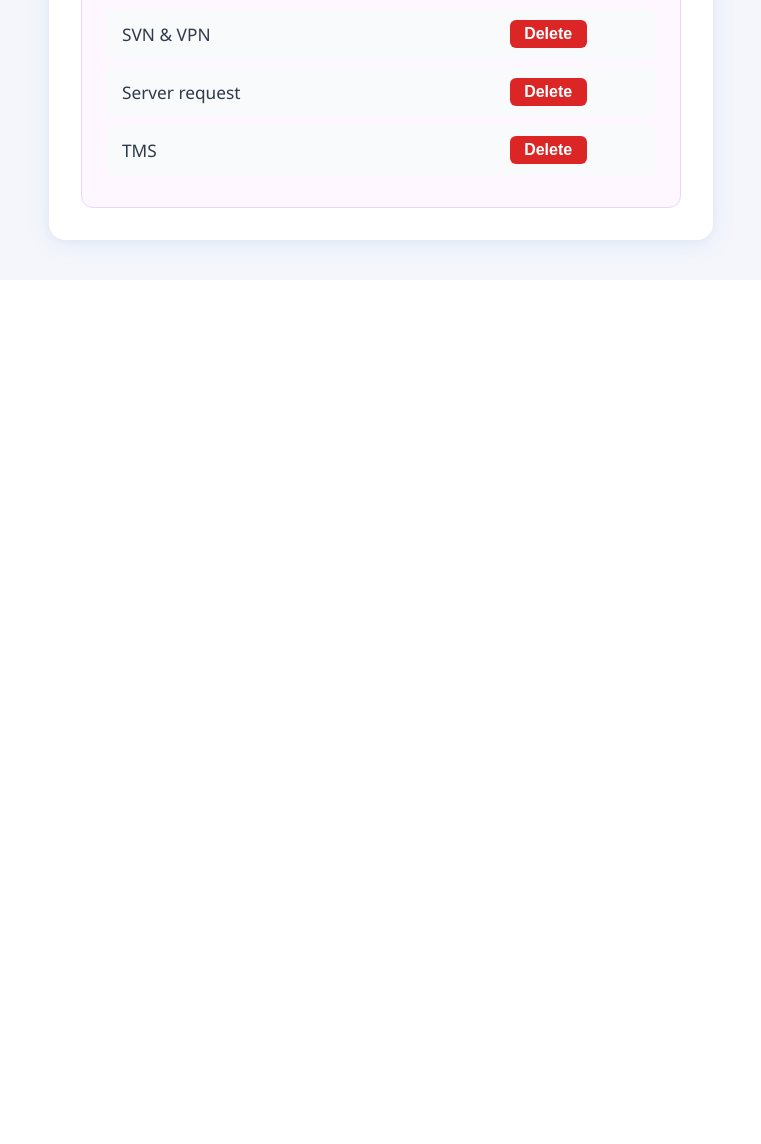
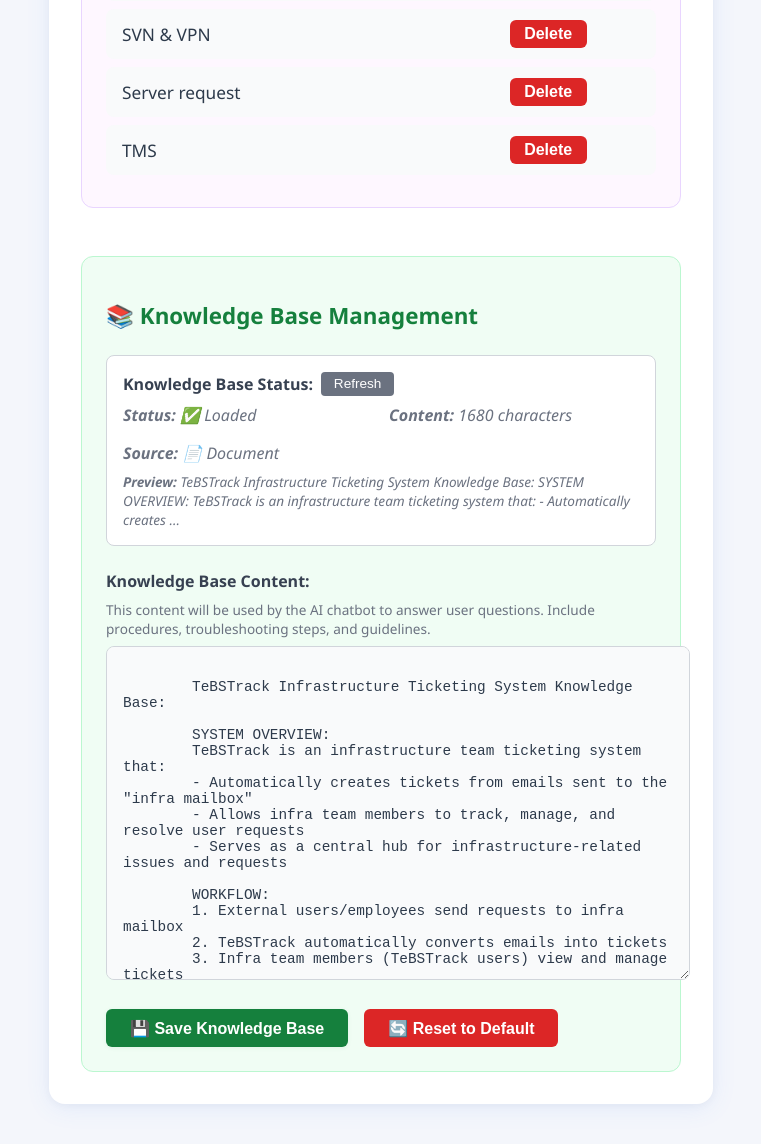
Before and after one commit to farhanhan1/tebstrack, a Flask app: page /settings in a window 1280 px wide. Shown: the part 1025-2169 px from the top of the page, without its empty margins (359-1120 px from the left). Before the commit the page ends 1286 px from the top, so only its background shows below. Run offline with Flask 3, Linux system fonts and the light colour scheme; a user stored in the database is signed in; data comes from the database, SQL or seed files in the repository.

Commit message:
added KT docx as knowledge base for chatbot context

```diff
--- a/app/routes.py
+++ b/app/routes.py
@@ -1257,6 +1257,209 @@ def ai_recommend_template():
         return jsonify({'error': f'Template recommendation failed: {str(e)}'}), 500
 
 
+@main.route('/api/ai/knowledge-status')
+@login_required
+def knowledge_base_status():
+    """Check knowledge base loading status and test integration"""
+    try:
+        from .ai_service import get_ai_service
+        ai_service = get_ai_service()
+
+        status = ai_service.get_knowledge_base_status()
+
+        # Test knowledge base with a sample question
+        test_response = ai_service.test_knowledge_base_integration()
+
+        return jsonify({
+            'success': True,
+            'knowledge_base': status,
+            'test_question': "How do I reset a user's VPN access?",
+            'test_response': test_response
+        })
+
+    except Exception as e:
+        logging.error(f"Error checking knowledge base status: {e}")
+        return jsonify({'error': f'Knowledge base status check failed: {str(e)}'}), 500
+
+
+@main.route('/api/ai/get-knowledge-content')
+@login_required
+def get_knowledge_content():
+    """Get current knowledge base content for editing"""
+    if current_user.role != 'admin':
+        return jsonify({'error': 'Admin access required'}), 403
+
+    try:
+        from .ai_service import get_ai_service
+        ai_service = get_ai_service()
+
+        return jsonify({
+            'success': True,
+            'content': ai_service.knowledge_base or ''
+        })
+
+    except Exception as e:
+        logging.error(f"Error getting knowledge content: {e}")
+        return jsonify({'error': f'Failed to get knowledge content: {str(e)}'}), 500
+
+
+@main.route('/main/update_knowledge_base', methods=['POST'])
+@login_required
+def update_knowledge_base():
+    """Update the knowledge base content"""
+    if current_user.role != 'admin':
+        flash('Admin access required to update knowledge base.', 'error')
+        return redirect(url_for('main.settings'))
+
+    try:
+        knowledge_content = request.form.get('knowledge_base_content', '').strip()
+
+        if not knowledge_content:
+            flash('Knowledge base content cannot be empty.', 'error')
+            return redirect(url_for('main.settings'))
+
+        # Update the AI service knowledge base
+        from .ai_service import get_ai_service
+        ai_service = get_ai_service()
+        ai_service.knowledge_base = knowledge_content
+
+        # Optionally save to file for persistence
+        try:
+            import os
+            kb_file_path = os.path.join('app', 'knowledge', 'custom_knowledge.txt')
+            os.makedirs(os.path.dirname(kb_file_path), exist_ok=True)
+
+            with open(kb_file_path, 'w', encoding='utf-8') as f:
+                f.write(knowledge_content)
+
+            logging.info(f"Knowledge base updated and saved to {kb_file_path}")
+        except Exception as save_error:
+            logging.warning(f"Failed to save knowledge base to file: {save_error}")
+
+        flash('Knowledge base updated successfully! The chatbot will now use the new content.', 'success')
+
+    except Exception as e:
+        logging.error(f"Error updating knowledge base: {e}")
+        flash(f'Failed to update knowledge base: {str(e)}', 'error')
+
+    return redirect(url_for('main.settings'))
+
+
+@main.route('/api/ai/reset-knowledge-base', methods=['POST'])
+@login_required
+def reset_knowledge_base():
+    """Reset knowledge base to default content"""
+    if current_user.role != 'admin':
+        return jsonify({'error': 'Admin access required'}), 403
+
+    try:
+        from .ai_service import get_ai_service
+        ai_service = get_ai_service()
+
+        # Reset to default fallback knowledge
+        default_knowledge = """
+        TeBSTrack Infrastructure Ticketing System Knowledge Base:
+
+        SYSTEM OVERVIEW:
+        TeBSTrack is an infrastructure team ticketing system that:
+        - Automatically creates tickets from emails sent to the "infra mailbox"
+        - Allows infra team members to track, manage, and resolve user requests
+        - Serves as a central hub for infrastructure-related issues and requests
+
+        WORKFLOW:
+        1. External users/employees send requests to infra mailbox
+        2. TeBSTrack automatically converts emails into tickets
+        3. Infra team members (TeBSTrack users) view and manage tickets
+        4. Infra team resolves issues and responds to requesters
+
+        USER ROLES:
+        - TeBSTrack Users: Infra team members who manage and resolve tickets
+        - Ticket Requesters: External users who send emails to infra mailbox
+
+        CATEGORIES & PROCEDURES:
+
+        1. SVN & VPN - Version control and VPN access issues
+           - Check user permissions and account status
+           - Validate network connectivity
+           - Reset credentials if necessary
+           - Verify firewall settings
+
+        2. Server request - Server provisioning and maintenance
+           - Validate resource requirements
+           - Check capacity and availability
+           - Approve specifications with stakeholders
+           - Provision according to security guidelines
+
+        3. Joiners and Exit - Employee onboarding/offboarding
+           - Follow standardized onboarding checklist
+           - Update access permissions and group memberships
+           - Coordinate with HR for account provisioning
+           - Ensure proper offboarding procedures
+
+        4. Laptop Hardware Issue - Hardware problems and repairs
+           - Diagnose hardware issues using standard tools
+           - Check warranty status and coverage
+           - Coordinate replacements through approved vendors
+           - Document hardware lifecycle management
+
+        5. TMS - Travel Management System issues
+           - Check system status and connectivity
+           - Validate user permissions and access
+           - Escalate to TMS vendor if needed
+           - Follow change management procedures
+
+        6. Application Access Requests - Software access and permissions
+           - Verify user identity and authorization
+           - Check licensing availability
+           - Configure access according to role requirements
+           - Document access grants for audit purposes
+
+        7. M365 - Microsoft 365 related issues
+           - Check licensing and subscription status
+           - Verify admin portal settings
+           - Use Microsoft admin tools for diagnostics
+           - Follow Microsoft best practices
+
+        8. DevOps - CI/CD, deployment, infrastructure issues
+           - Check pipeline status and logs
+           - Validate deployment configurations
+           - Review infrastructure as code
+           - Follow DevOps best practices and procedures
+
+        9. Other request - General IT inquiries
+           - Categorize properly for future reference
+           - Follow escalation procedures if needed
+           - Document solutions for knowledge base
+           - Ensure proper closure and follow-up
+
+        URGENCY LEVELS:
+        - Urgent: System down, security breach - immediate response required
+        - High: Major functionality impaired - respond within 2 hours
+        - Medium: Minor issues, workarounds available - respond within 8 hours
+        - Low: Enhancement requests, questions - respond within 24 hours
+
+        GENERAL TROUBLESHOOTING:
+        1. Gather complete information from the requester
+        2. Reproduce the issue if possible
+        3. Check system logs and documentation
+        4. Apply known solutions from previous tickets
+        5. Escalate to appropriate teams if needed
+        6. Document the resolution for future reference
+        7. Follow up to ensure issue is resolved
+        """
+
+        ai_service.knowledge_base = default_knowledge.strip()
+
+        return jsonify({
+            'success': True,
+            'message': 'Knowledge base reset to default content'
+        })
+
+    except Exception as e:
+        logging.error(f"Error resetting knowledge base: {e}")
+        return jsonify({'error': f'Failed to reset knowledge base: {str(e)}'}), 500
+
+
 @main.route('/api/ai/chatbot', methods=['POST'])
 @login_required
 @csrf.exempt
--- a/app/templates/settings.html
+++ b/app/templates/settings.html
@@ -52,7 +52,7 @@
 
   <!-- Category Management (admin only) -->
   {% if current_user.role == 'admin' %}
-  <div style="padding: 1.5rem; background: #fef7ff; border-radius: 12px; border: 1px solid #e9d5ff;">
+  <div style="padding: 1.5rem; background: #fef7ff; border-radius: 12px; border: 1px solid #e9d5ff; margin-bottom: 3rem;">
     <h2 style="color: #7c3aed; font-size: 1.4rem; font-weight: 600; margin-bottom: 1.5rem;">Manage Categories</h2>
     <form method="post" action="{{ url_for('main.add_category') }}" style="margin-bottom:2rem; display:flex; gap:1rem; align-items:center;">
       <input type="text" name="category" placeholder="New Category" required style="flex:1; padding:0.5rem 0.8rem; border-radius:6px; border:1px solid #d1d5db; font-size:1rem;">
@@ -79,6 +79,48 @@
         {% endfor %}
       </tbody>
     </table>
+  </div>
+
+  <!-- Knowledge Base Management (admin only) -->
+  <div style="padding: 1.5rem; background: #f0fdf4; border-radius: 12px; border: 1px solid #bbf7d0;">
+    <h2 style="color: #15803d; font-size: 1.4rem; font-weight: 600; margin-bottom: 1.5rem;">📚 Knowledge Base Management</h2>
+
+    <!-- Knowledge Base Status -->
+    <div id="kb-status" style="background: #ffffff; padding: 1rem; border-radius: 8px; margin-bottom: 1.5rem; border: 1px solid #d1d5db;">
+      <div style="display: flex; align-items: center; gap: 0.5rem; margin-bottom: 0.5rem;">
+        <span style="font-weight: 600; color: #374151;">Knowledge Base Status:</span>
+        <button onclick="checkKnowledgeBaseStatus()" style="background: #6b7280; color: #fff; border: none; border-radius: 4px; padding: 0.3rem 0.8rem; font-size: 0.85rem; cursor: pointer;">Refresh</button>
+      </div>
+      <div id="kb-status-content" style="color: #6b7280; font-style: italic;">Click refresh to check status...</div>
+    </div>
+
+    <!-- Knowledge Base Editor -->
+    <form method="post" action="{{ url_for('main.update_knowledge_base') }}" id="kb-form">
+      <input type="hidden" name="csrf_token" value="{{ csrf_token() }}"/>
+
+      <div style="margin-bottom: 1.5rem;">
+        <label style="display: block; font-weight: 600; color: #374151; margin-bottom: 0.5rem;">Knowledge Base Content:</label>
+        <div style="font-size: 0.85rem; color: #6b7280; margin-bottom: 0.5rem;">
+          This content will be used by the AI chatbot to answer user questions. Include procedures, troubleshooting steps, and guidelines.
+        </div>
+        <textarea
+          name="knowledge_base_content"
+          id="knowledge-base-textarea"
+          placeholder="Loading knowledge base content..."
+          style="width: 100%; min-height: 300px; padding: 1rem; border-radius: 8px; border: 1px solid #d1d5db; font-size: 0.9rem; font-family: 'Courier New', monospace; background: #f9fafb; color: #2d3a4b; resize: vertical;"
+        ></textarea>
+      </div>
+
+      <div style="display: flex; gap: 1rem; align-items: center;">
+        <button type="submit" style="background: #15803d; color: #fff; border: none; border-radius: 6px; padding: 0.6rem 1.5rem; font-weight: 700; font-size: 1rem; cursor: pointer; transition: background 0.2s; box-shadow: 0 1px 4px rgba(21,128,61,0.08);">
+          💾 Save Knowledge Base
+        </button>
+
+        <button type="button" onclick="resetKnowledgeBase()" style="background: #dc2626; color: #fff; border: none; border-radius: 6px; padding: 0.6rem 1.5rem; font-weight: 700; font-size: 1rem; cursor: pointer; transition: background 0.2s;">
+          🔄 Reset to Default
+        </button>
+      </div>
+    </form>
   </div>
   {% endif %}
 </div>
@@ -174,5 +216,85 @@ document.addEventListener('DOMContentLoaded', function() {
   // Listen for pagination checkbox changes
   paginationCheckbox.addEventListener('change', toggleTicketsPerPage);
 });
+
+// Knowledge Base Management Functions
+function checkKnowledgeBaseStatus() {
+  const statusContent = document.getElementById('kb-status-content');
+  statusContent.innerHTML = '<span style="color: #6b7280;">🔄 Checking status...</span>';
+
+  fetch('/api/ai/knowledge-status')
+    .then(response => response.json())
+    .then(data => {
+      if (data.success) {
+        const kb = data.knowledge_base;
+        statusContent.innerHTML = `
+          <div style="display: grid; grid-template-columns: repeat(auto-fit, minmax(200px, 1fr)); gap: 1rem;">
+            <div><strong>Status:</strong> ${kb.loaded ? '✅ Loaded' : '❌ Failed'}</div>
+            <div><strong>Content:</strong> ${kb.content_length} characters</div>
+            <div><strong>Source:</strong> ${kb.has_document ? '📄 Document' : '⚠️ Fallback'}</div>
+          </div>
+          <div style="margin-top: 0.5rem; font-size: 0.85rem; color: #6b7280;">
+            <strong>Preview:</strong> ${kb.preview}
+          </div>
+        `;
+
+        // Load the current knowledge base content into the textarea
+        loadKnowledgeBaseContent();
+      } else {
+        statusContent.innerHTML = `<span style="color: #dc2626;">❌ Error: ${data.error}</span>`;
+      }
+    })
+    .catch(error => {
+      statusContent.innerHTML = `<span style="color: #dc2626;">❌ Failed to check: ${error}</span>`;
+    });
+}
+
+function loadKnowledgeBaseContent() {
+  const textarea = document.getElementById('knowledge-base-textarea');
+  textarea.placeholder = 'Loading current knowledge base...';
+
+  fetch('/api/ai/get-knowledge-content')
+    .then(response => response.json())
+    .then(data => {
+      if (data.success) {
+        textarea.value = data.content;
+        textarea.placeholder = 'Enter knowledge base content...';
+      } else {
+        textarea.placeholder = 'Failed to load content. You can enter new content here.';
+      }
+    })
+    .catch(error => {
+      textarea.placeholder = 'Error loading content. You can enter new content here.';
+    });
+}
+
+function resetKnowledgeBase() {
+  if (confirm('⚠️ Are you sure you want to reset the knowledge base to default content? This will overwrite any custom changes.')) {
+    fetch('/api/ai/reset-knowledge-base', { method: 'POST' })
+      .then(response => response.json())
+      .then(data => {
+        if (data.success) {
+          showSuccessPopup('Knowledge base reset to default content');
+          loadKnowledgeBaseContent();
+          checkKnowledgeBaseStatus();
+        } else {
+          alert('❌ Failed to reset: ' + (data.error || 'Unknown error'));
+        }
+      })
+      .catch(error => {
+        alert('❌ Reset failed: ' + error);
+      });
+  }
+}
+
+// Auto-load knowledge base status when page loads
+document.addEventListener('DOMContentLoaded', function() {
+  // Existing pagination code...
+
+  // Check if we're on settings page and user is admin
+  if (document.getElementById('kb-status')) {
+    checkKnowledgeBaseStatus();
+  }
+});
 </script>
 {% endblock %}
```
Also changed, not shown: app/ai_service.py (+94 -7 lines), kb_test.html (added, +146 -0 lines), test_knowledge_base.py (added, +84 -0 lines).
